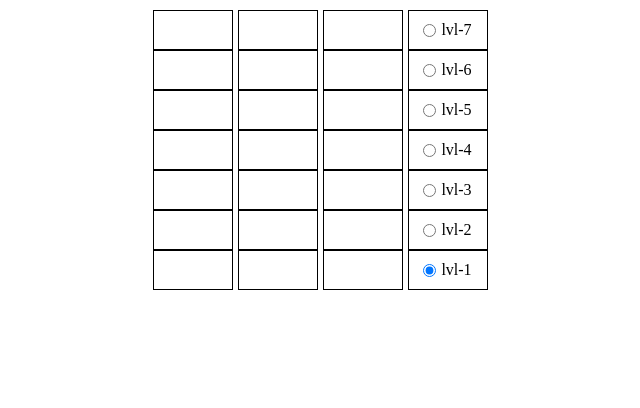
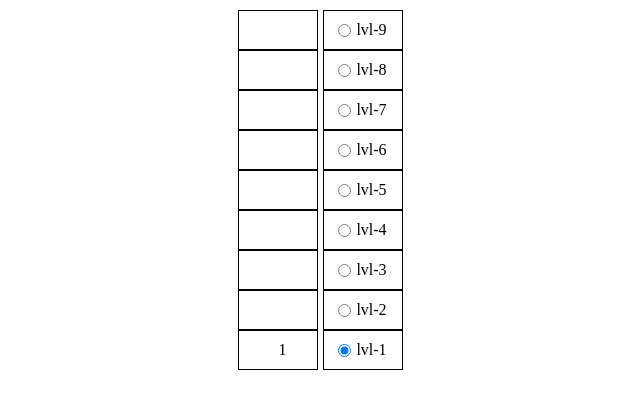
Before and after one commit to Azamark/Elevator, a Vue app: page / in a window 1280 px wide. Shown: the top 408 px of the page, without its empty margins (320-960 px from the left). Built offline with nearby package versions, Linux system fonts and the light colour scheme.

Commit message:
Правки в логике выбора лифта
Правки в логике выбора лифта. Файл Elevators.vue добавил счетчик выполняемых вызовов.

```diff
--- a/src/App.vue
+++ b/src/App.vue
@@ -2,14 +2,13 @@
     <div class="entrance entrance-box container">
         <elevators
             :elevatorCnt="elevatorCnt"
-            :levels="levels"
-            :call="callStack[0]"
-            @call-received="shiftStack"
+            :levelsCnt="levelsCnt"
+            :calls="callStack"
+            @call-completed="delStackEl"
         />
         <levels
             :levelsCnt="levelsCnt"
             @selected="pushStack"
-            @levels-ready="getLvlsArray"
         />
     </div>
 </template>
@@ -22,30 +21,24 @@ export default {
     data() {
         return {
             callStack: [],
-            levelsCnt: 7,
-            levels: [],
-            elevatorCnt: 3
+            levelsCnt: 9,
+            elevatorCnt: 1
         }
     },
     methods: {
-        getLvlsArray($data) {
-            this.levels = $data;
-        },
-        pushStack($data) {
+        pushStack(data) {
             let find =  this.callStack.find(el => {
-                return el === $data
+                return el === data
             });
             if(find) {
                 console.log('Вызов уже в очереди');
             } else {
-                this.callStack.push($data);
-                console.log(this.callStack);
+                this.callStack.push(data);
             }
         },
-        shiftStack() {
-            console.log('Удаление первого элемента массива')
-            this.callStack.shift();
-            console.log(this.callStack)
+        delStackEl(data) {
+            let index = this.callStack.indexOf(data);
+            this.callStack.splice(index, 1);
         }
     },
     mounted() {
@@ -60,7 +53,6 @@ export default {
     watch: {
         callStack: {
             handler(newVal) {
-                console.log('сохраняем значение callStack')
                 const parsed = JSON.stringify(newVal);
                 localStorage.setItem('callStack', parsed);
             },
--- a/src/components/Elevator.vue
+++ b/src/components/Elevator.vue
@@ -1,8 +1,8 @@
 <template>
     <div class="elevator">
-        <div v-for="level in levels" :key="level.name">
+        <div v-for="n in levels" :key="n">
             <div class="level level-box" :data-value="this.elevator.currentLvl">
-                <cabin v-show="level.value === this.elevator.currentLvl"
+                <cabin v-if="n === this.elevator.currentLvl"
                     :target="this.elevator.targetLvl"
                     :state="this.elevator.action"
                     :direction="coef"
@@ -17,12 +17,8 @@ import Cabin from './Cabin.vue';
 export default {
     components: {Cabin},
     props: {
-        call: {
+        levels: {
             type: Number,
-            required: true,
-        },
-        levels: {
-            type: Array,
             required: true,
         },
         elevator: {
@@ -50,7 +46,7 @@ export default {
             switch(this.elevator.action) {
                 case 'ready':
                     console.log('ready');
-                    this.$emit('elevator-ready');
+                    this.$emit('elevator-ready', this.elevator.targetLvl);
                     break;
                 case 'move':
                     console.log('move');
@@ -70,7 +66,8 @@ export default {
     mounted() {
         if(localStorage.getItem(`elevator.currentLvl-id${this.elevator.id}`)) {
            try {
-                this.elevator.currentLvl = JSON.parse(localStorage.getItem(`elevator.currentLvl-id${this.elevator.id}`))
+                this.elevator.currentLvl = JSON.parse(localStorage.getItem(`elevator.currentLvl-id${this.elevator.id}`));
+                this.elevator.targetLvl = this.elevator.currentLvl;
             } catch (e) {
                 localStorage.removeItem(`elevator.currentLvl-id${this.elevator.id}`);
             }
--- a/src/components/Elevators.vue
+++ b/src/components/Elevators.vue
@@ -1,10 +1,9 @@
 <template>
     <div v-for="elevator in elevators" :key="elevator.id">
         <elevator
-            :call="call"
-            :levels="levels"
+            :levels="levelsCnt"
             :elevator="elevator"
-            @elevator-ready="handlerCall"
+            @elevator-ready="isElevatorReady"
         />
     </div>
 </template>
@@ -18,27 +17,44 @@ export default {
             type: Number,
             required: true,
         },
-        call: {
-            type: Number,
+        calls: {
+            type: Array,
             required: true,
         },
-        levels: {
-            type: Array,
+        levelsCnt: {
+            type: Number,
             required: true,
         },
     },
     data() {
         return {
+            callCnt: 0,
             elevators: [],
         }
     },
     methods: {
-        handlerCall() {
-            let find = this.elevators.find(el => el.action === 'ready');
-            if(find && !isNaN(this.call)) {
-                find.targetLvl = this.call;
-                this.$emit('call-received');
-                find.action = 'move';
+        isElevatorReady(data) {
+            if (this.callCnt > 0) {
+                this.callCnt -= 1;
+            }
+            this.$emit('call-completed', data);
+        },
+        handlerCalls() {
+            let filter = this.elevators.filter(el => el.action === 'ready');
+            if(filter.length && this.calls.length) {
+                for(let i = 0; i < filter.length; i++) {
+                    if(this.calls[i + this.callCnt]) {
+                        let find = filter.find(el => el.currentLvl === this.calls[i + this.callCnt])
+                        if(find) {
+                            this.callCnt += 1;
+                            find.action = 'rest';
+                        } else {
+                            filter[i].targetLvl = this.calls[i + this.callCnt];
+                            this.callCnt += 1;
+                            filter[i].action = 'move'
+                        }
+                    }
+                }
             }
         }
     },
@@ -47,14 +63,17 @@ export default {
             this.elevators.push({
                 action: 'ready',
                 currentLvl: 1,
-                targetLvl: null,
+                targetLvl: 1,
                 id: i
             })
         }
     },
     watch: {
-        call() {
-            this.handlerCall();
+        calls: {
+            handler(){
+                this.handlerCalls();
+            },
+            deep: true
         },
     }
 }
--- a/src/components/Levels.vue
+++ b/src/components/Levels.vue
@@ -1,6 +1,9 @@
 <template>
     <div class="levels">
-        <div class="level level-box" v-for="level in levels" :key="level.name">
+        <div class="level level-box"
+            :class="[level.value === isReadyLvl ? 'lvl-ready' : '']"
+            v-for="level in levels" :key="level.name"
+        >
             <input type="radio" :color="color"
                 :id="level.name"
                 v-model="picked"
@@ -15,6 +18,7 @@
 <script>
 export default {
     props: {
+        isReadyLvl: [Number],
         levelsCnt: [Number],
     },
     data() {
@@ -26,7 +30,6 @@ export default {
     },
     methods: {
         selected() {
-            this.color = 'yellow'
             this.$emit("selected", this.picked);
         }
     },
@@ -37,7 +40,6 @@ export default {
                 value: i+1
             })
         }
-        this.$emit('levels-ready', this.levels);
     },
     mounted() {
         if(localStorage.getItem('picked')) {
--- a/src/styles/styles.scss
+++ b/src/styles/styles.scss
@@ -39,6 +39,11 @@
     }
 }
 
+.elevator {
+    display: flex;
+    flex-direction: column-reverse;
+}
+
 .cabin {
     display: flex;
     justify-content: center;
@@ -63,6 +68,14 @@
     }
 }
 
+.lvl-picked {
+    background-color: rgb(28, 92, 201);
+}
+
+.lvl-ready {
+    background-color: rgb(18, 156, 16);
+}
+
 .elevator-ready {
     background-color: none;
 }
```
